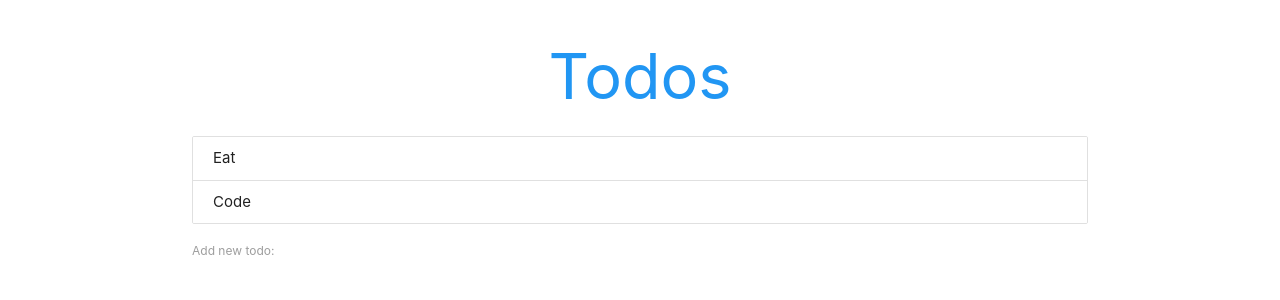
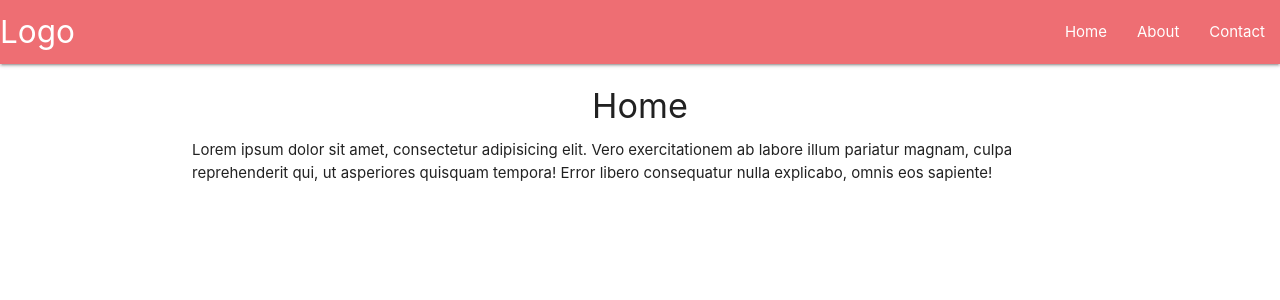
Before and after one commit to einnar82/react-redux-review, a React (Create React App) app: page / in a window 1280 px wide. Shown: the top 300 px of the page. Built offline with nearby package versions, Linux system fonts and the light colour scheme.

Commit message:
Added react router

```diff
--- a/package.json
+++ b/package.json
@@ -8,6 +8,7 @@
     "@testing-library/user-event": "^7.1.2",
     "react": "^16.13.0",
     "react-dom": "^16.13.0",
+    "react-router-dom": "^5.1.2",
     "react-scripts": "3.4.0"
   },
   "scripts": {
--- a/public/index.html
+++ b/public/index.html
@@ -24,6 +24,7 @@
 
     <!-- Compiled and minified JavaScript -->
     <script src="https://cdnjs.cloudflare.com/ajax/libs/materialize/1.0.0/js/materialize.min.js"></script>
+
     <!--
       Notice the use of %PUBLIC_URL% in the tags above.
       It will be replaced with the URL of the `public` folder during the build.
--- a/src/App.js
+++ b/src/App.js
@@ -1,50 +1,26 @@
 import React from "react";
-import Todos from "./components/Todos";
-import AddTodo from "./components/AddTodo";
-
+import Navbar from "./components/Navbar";
+import { BrowserRouter as Router, Route, Switch } from "react-router-dom";
+import routes from "./routes";
 class App extends React.Component {
-  state = {
-    todos: [
-      {
-        id: 1,
-        name: "Eat"
-      },
-      {
-        id: 2,
-        name: "Code"
-      }
-    ]
-  };
-
-  deleteTodo = id => {
-    const todos = this.state.todos.filter(todo => todo.id !== id);
-    this.setState({
-      todos
-    });
-  };
-
-  addTodo = todo => {
-    const newTodo = Object.assign(
-      {},
-      {
-        ...todo,
-        id: this.state.todos.length + 1
-      }
-    );
-    const todos = [newTodo, ...this.state.todos];
-    this.setState({
-      todos
-    });
-  };
-
   render() {
-    const { todos } = this.state;
     return (
-      <div className="todo-app container">
-        <h1 className="center blue-text">Todos</h1>
-        <Todos todos={todos} deleteTodo={this.deleteTodo} />
-        <AddTodo addTodo={this.addTodo} />
-      </div>
+      <Router>
+        <div className="todo-app fluid">
+          <Navbar />
+          <Switch>
+            {routes.map((item, key) => {
+              return (
+                <Route
+                  exact={item.path === "/" ? true : false}
+                  path={item.path}
+                  component={item.component}
+                />
+              );
+            })}
+          </Switch>
+        </div>
+      </Router>
     );
   }
 }
--- /dev/null
+++ b/src/components/Navbar.js
@@ -0,0 +1,28 @@
+import React from "react";
+import { Link, NavLink, withRouter } from "react-router-dom";
+
+const Navbar = props => {
+  console.log(props);
+  return (
+    <nav>
+      <div className="nav-wrapper">
+        <a href="#" className="brand-logo">
+          Logo
+        </a>
+        <ul id="nav-mobile" className="right hide-on-med-and-down">
+          <li>
+            <NavLink to="/">Home</NavLink>
+          </li>
+          <li>
+            <NavLink to="/about">About</NavLink>
+          </li>
+          <li>
+            <NavLink to="/contact">Contact</NavLink>
+          </li>
+        </ul>
+      </div>
+    </nav>
+  );
+};
+
+export default withRouter(Navbar);
--- /dev/null
+++ b/src/pages/About.js
@@ -0,0 +1,16 @@
+import React from "react";
+
+const About = () => (
+  <div className="container">
+    <h4 className="center">About</h4>
+    <p>
+      {" "}
+      Lorem ipsum dolor sit amet, consectetur adipisicing elit. Vero
+      exercitationem ab labore illum pariatur magnam, culpa reprehenderit qui,
+      ut asperiores quisquam tempora! Error libero consequatur nulla explicabo,
+      omnis eos sapiente!
+    </p>
+  </div>
+);
+
+export default About;
--- /dev/null
+++ b/src/pages/Contact.js
@@ -0,0 +1,17 @@
+import React from "react";
+
+const Contact = props => {
+  return (
+    <div className="container">
+      <h4 className="center">Contact</h4>
+      <p>
+        Lorem ipsum dolor sit amet, consectetur adipisicing elit. Vero
+        exercitationem ab labore illum pariatur magnam, culpa reprehenderit qui,
+        ut asperiores quisquam tempora! Error libero consequatur nulla
+        explicabo, omnis eos sapiente!
+      </p>
+    </div>
+  );
+};
+
+export default Contact;
--- /dev/null
+++ b/src/pages/Home.js
@@ -0,0 +1,16 @@
+import React from "react";
+
+const Home = () => (
+  <div className="container">
+    <h4 className="center">Home</h4>
+    <p>
+      {" "}
+      Lorem ipsum dolor sit amet, consectetur adipisicing elit. Vero
+      exercitationem ab labore illum pariatur magnam, culpa reprehenderit qui,
+      ut asperiores quisquam tempora! Error libero consequatur nulla explicabo,
+      omnis eos sapiente!
+    </p>
+  </div>
+);
+
+export default Home;
--- /dev/null
+++ b/src/routes.js
@@ -0,0 +1,20 @@
+import Home from "./pages/Home";
+import About from "./pages/About";
+import Contact from "./pages/Contact";
+
+const routes = [
+  {
+    component: Home,
+    path: "/"
+  },
+  {
+    component: About,
+    path: "/about"
+  },
+  {
+    component: Contact,
+    path: "/contact"
+  }
+];
+
+export default routes;
```
Also changed, not shown: 1 other file (tests, documents, lock files or other folders).
